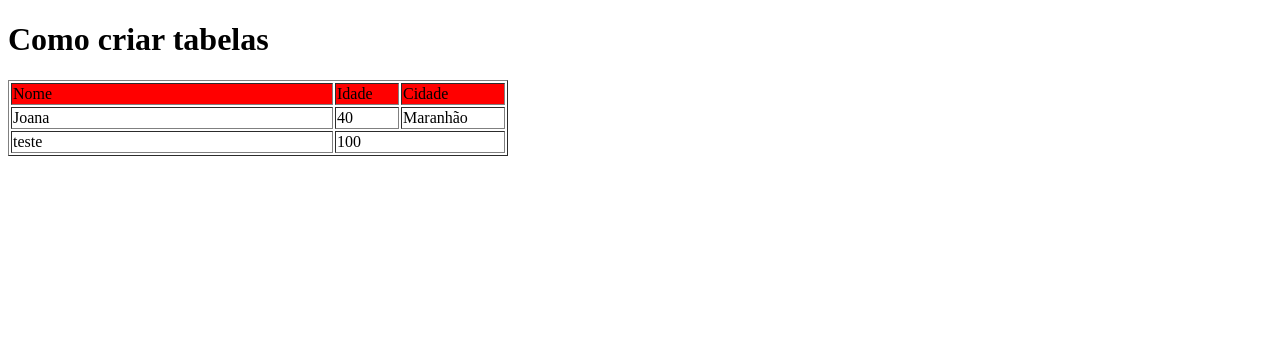
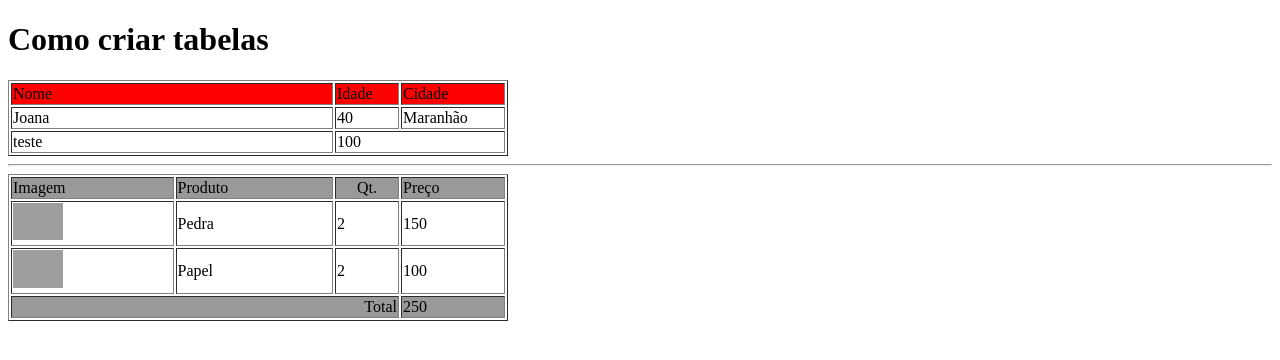
Before and after one commit to AnaPaula-Morais/curso-html-css, a plain HTML site: page tabelas/index.html in a window 1280 px wide. Drawn offline with Linux system fonts and the light colour scheme; grey boxes are pictures that could not be loaded.

Commit message:
Incluido mais um exemplo de tabelas e exemplos usando a tag iframe

```diff
--- a/tabelas/index.html
+++ b/tabelas/index.html
@@ -30,6 +30,32 @@
 
         </tr>
     </table>
+    <hr>
+    <table width="500" border="1">
+        <tr bgcolor="#999999">
+            <td>Imagem</td>
+            <td>Produto</td>
+            <td width="60" align="center">Qt.</td>
+            <td>Preço</td>
+        </tr>
+        <tr>
+            <td><img src="http://www.google.com.br/google.jpg" width="50"></td>
+            <td>Pedra</td>
+            <td>2</td>
+            <td width="100">150</td>
+        </tr>
+        <tr>
+            <td><img src="http://www.google.com.br/google.jpg" width="50"></td>
+            <td>Papel</td>
+            <td>2</td>
+            <td width="100">100</td>
+        </tr>
+        <tr bgcolor="#999999">
+            <td colspan="3" align="right">Total</td>
+            <td>250</td>
+
+        </tr>
+    </table>
 </body>
 
 </html>
```
Also changed, not shown: iframe/iframe.html (added, +12 -0 lines).
